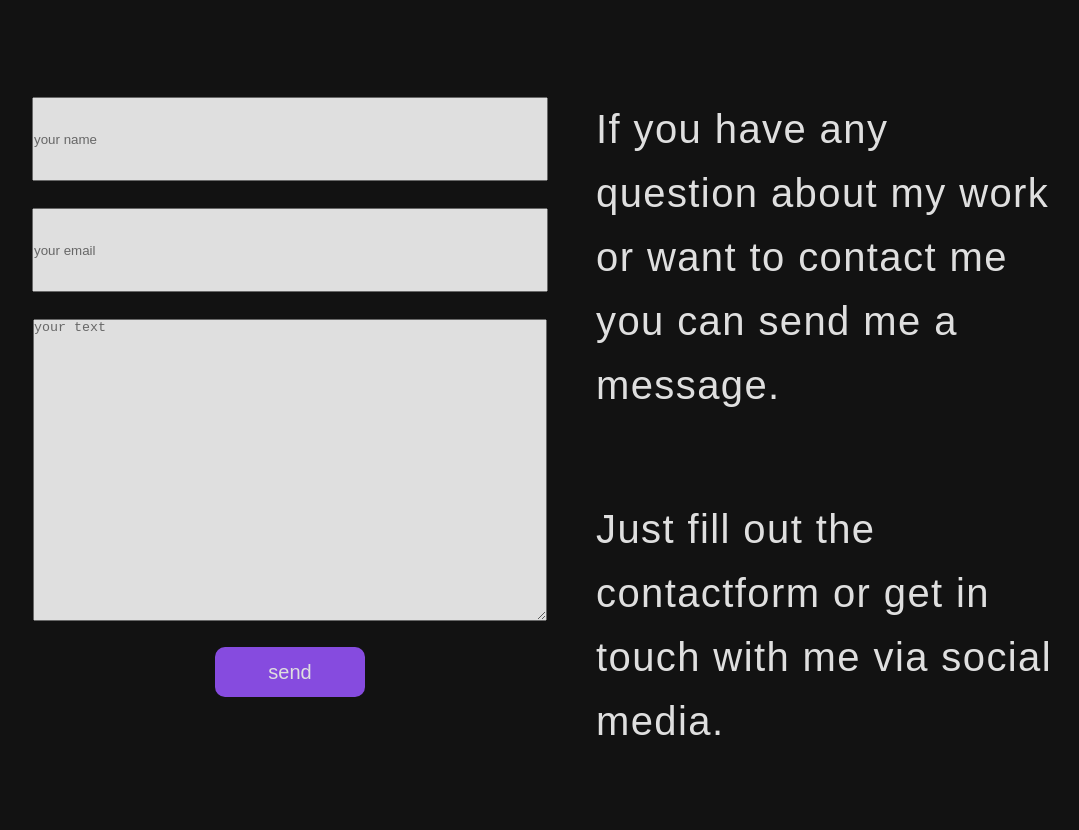
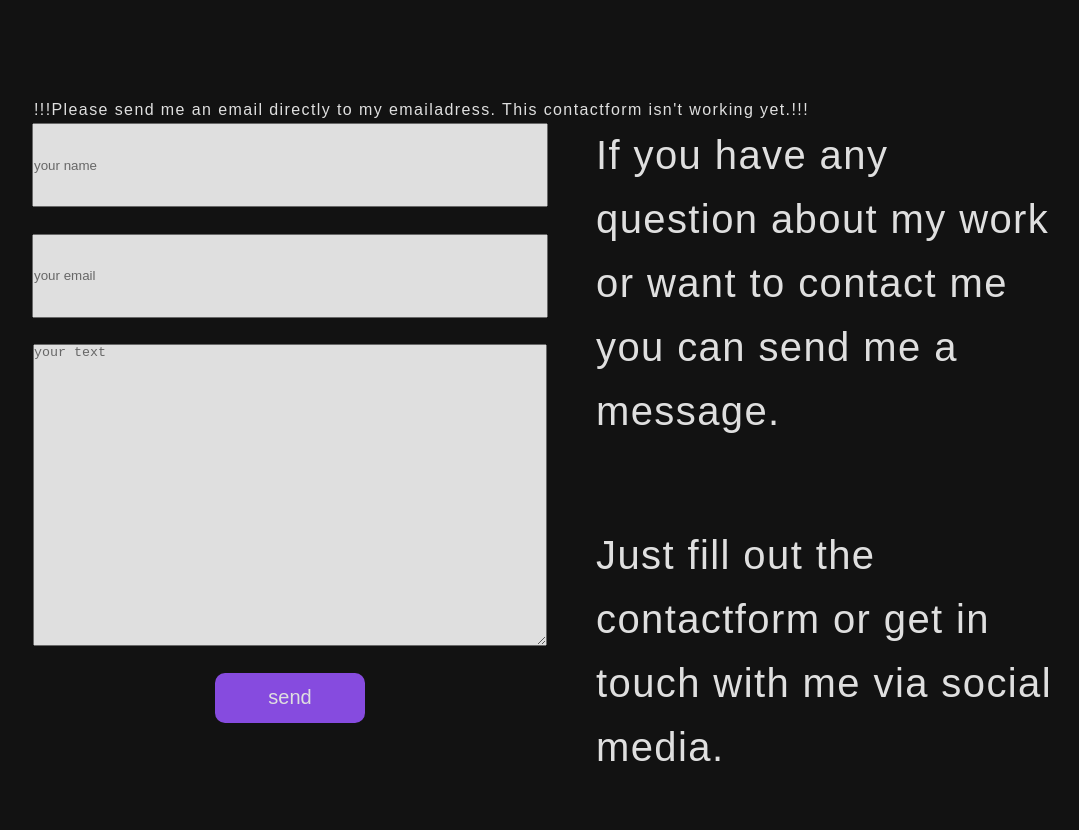
Before and after one commit to kornti-debug/OnlinePortfolio, a plain HTML site: page index.html in a window 1280 px wide. Shown: the part 3913-4743 px from the top of the page, without its empty margins (94-1173 px from the left). Drawn offline with Linux system fonts and the light colour scheme.

Commit message:
Update index.html

```diff
--- a/index.html
+++ b/index.html
@@ -135,6 +135,7 @@
             </section>
             <section class="contact-section" id="contact-section">
                 <h2>CONTACT ME</h2>
+                <p>!!!Please send me an email directly to my emailadress. This contactform isn't working yet.!!!</p>
                 <div class="contact-container">
                     <form class="contact-form">
                         <input type="text" name="name" id="name" placeholder="your name">
@@ -143,6 +144,7 @@
                         <button id="form-submit">send</button>
                     </form>
                     <div class="contact-text">
+
                         <p>If you have any question about my work or want to contact me you can send me a message.</p>
                         <p>Just fill out the contactform or get in touch with me via social media.</p>
                         <p>Thanks for stopping by!</p>
```
